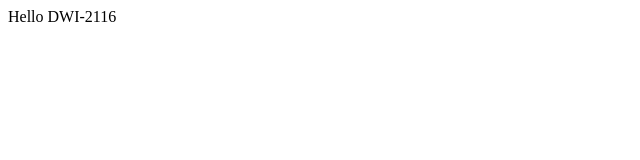
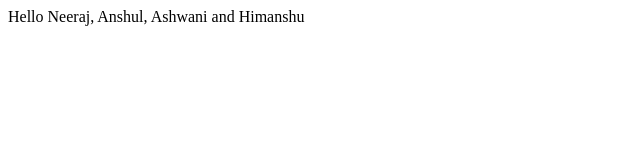
Before and after one commit to anshulrathour/helloworld, a plain HTML site: page index.html in a window 1280 px wide. Shown: the whole page, without its empty margins (0-640 px from the left). Drawn offline with Linux system fonts and the light colour scheme.

Commit message:
ThirdCommit

```diff
--- a/index.html
+++ b/index.html
@@ -1 +1 @@
-<html><body>Hello DWI-2116</body></html>
+<html><body>Hello Neeraj, Anshul, Ashwani and Himanshu</body></html>
```
